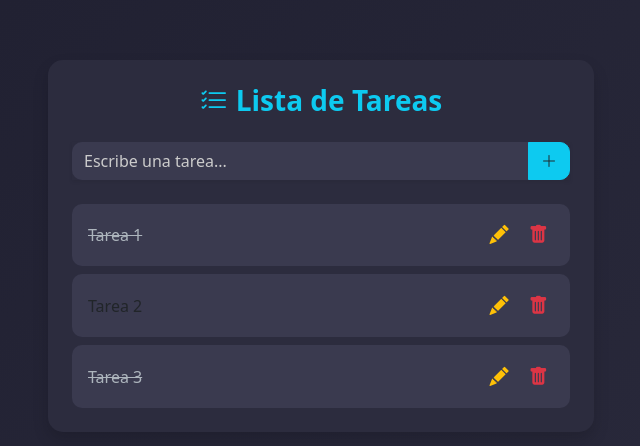
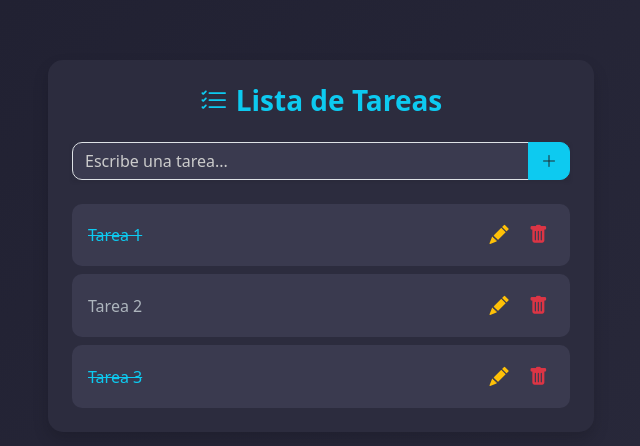
Before and after one commit to ale94/todolist-app-angular, an Angular app: page / in a window 1280 px wide. Shown: the part 154-600 px from the top of the page, without its empty margins (319-959 px from the left). Built offline with nearby package versions, Linux system fonts and the light colour scheme.

Commit message:
fix: modify styles

```diff
--- a/src/app/components/todo-tasks-item/todo-tasks-item.html
+++ b/src/app/components/todo-tasks-item/todo-tasks-item.html
@@ -4,7 +4,10 @@
 >
   <span class="fw-medium">{{ task().name }}</span>
   <div>
-    <button class="btn-icon text-warning me-2" title="Editar">
+    <button
+      class="btn-icon text-warning me-2"
+      title="Editar"
+    >
       <i class="bi bi-pencil-fill"></i>
     </button>
     <button
--- a/src/app/components/todo-tasks-item/todo-tasks-item.ts
+++ b/src/app/components/todo-tasks-item/todo-tasks-item.ts
@@ -1,4 +1,4 @@
-import { Component, input, output } from '@angular/core';
+import { Component, input, output, signal } from '@angular/core';
 import { Task } from '../../interfaces/task';
 
 @Component({
@@ -9,8 +9,10 @@ import { Task } from '../../interfaces/task';
 export class TodoTasksItem {
   task = input.required<Task>();
   delete = output<number>();
+  edit = output<string>();
 
   deleteTask(id: number) {
     this.delete.emit(id);
   }
+
 }
--- a/src/app/components/todo-tasks/todo-tasks.ts
+++ b/src/app/components/todo-tasks/todo-tasks.ts
@@ -19,5 +19,4 @@ export class TodoTasks {
   deleteTask(id: number) {
     this.delete.emit(id);
   }
-
 }
--- a/src/styles.css
+++ b/src/styles.css
@@ -6,6 +6,9 @@ body {
   border-radius: 15px;
   background-color: #2c2c3e;
   border: none;
+}
+.card span {
+  color: #adb5bd !important;
 }
 .task-item {
   border-radius: 10px;
@@ -18,7 +21,7 @@ body {
 }
 .completed span {
   text-decoration: line-through;
-  color: #adb5bd;
+  color: #0dcaf0 !important;
 }
 .btn-icon {
   border: none;
@@ -30,7 +33,6 @@ body {
 }
 .input-group input {
   border-radius: 10px 0 0 10px;
-  border: none;
   background-color: #3a3a4f;
   color: #fff;
 }
```
